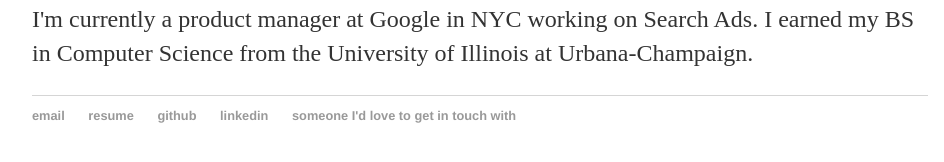
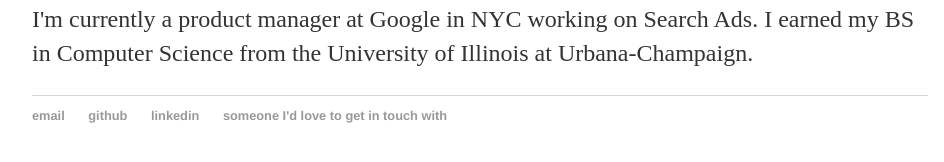
Before and after one commit to czeng07/czeng07.github.io, a Jekyll site: the page built from index.html, in a window 1280 px wide. Shown: the part 194-356 px from the top of the page, without its empty margins (160-1104 px from the left). Built offline with Jekyll 4.4.1, drawn with Linux system fonts in a browser that asks for light colours.

Commit message:
removing resume

```diff
--- a/_layouts/default.html
+++ b/_layouts/default.html
@@ -19,7 +19,6 @@
 			<footer>
 	    		<ul>
 	        		<li><a href="mailto:czeng07@gmail.com">email</a></li>
-				<li><a href="Caren Zeng-- Resume 5-24.pdf">resume</a></li>
 	        		<li><a href="https://github.com/czeng07">github</a></li>
 				<li><a href="https://www.linkedin.com/in/caren-z-679293a5?trk=nav_responsive_tab_profile_pic">linkedin</a></li>
 				<li><a href="http://facebook.com/profile.php?=73322363">someone I'd love to get in touch with</a></li>
```
